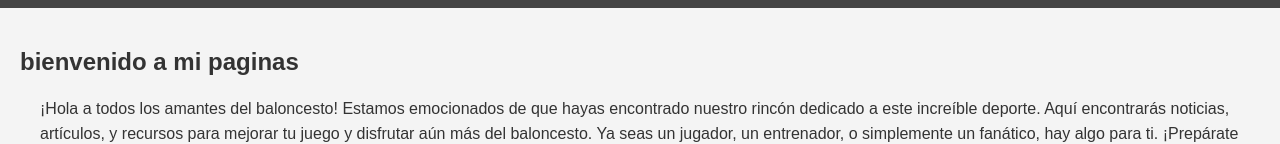
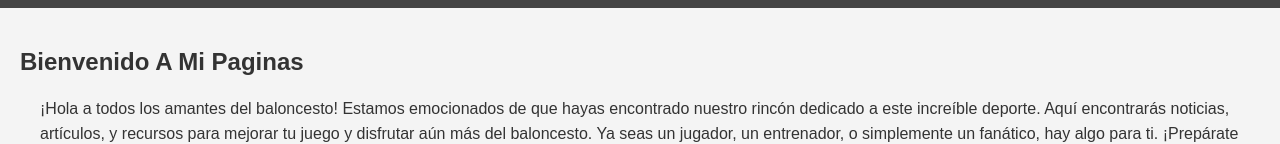
Before and after one commit to OSNEY788/lab2, a plain HTML site: page index.html in a window 1280 px wide. Shown: the part 356-500 px from the top of the page. Drawn offline with Linux system fonts and the light colour scheme.

Commit message:
jgbhjvyi

```diff
--- a/index.html
+++ b/index.html
@@ -22,7 +22,7 @@
 
     <main>
         <div>
-            <h2>bienvenido a mi paginas</h2>
+            <h2>Bienvenido A Mi Paginas</h2>
             <p>¡Hola a todos los amantes del baloncesto! Estamos emocionados de que hayas encontrado nuestro rincón dedicado a este increíble deporte. Aquí encontrarás noticias, artículos, y recursos para mejorar tu juego y disfrutar aún más del baloncesto. Ya seas un jugador, un entrenador, o simplemente un fanático, hay algo para ti.
 
                 ¡Prepárate para sumergirte en el mundo del baloncesto con nosotros!¡Hola a todos los amantes del baloncesto! Estamos emocionados de que hayas encontrado nuestro rincón dedicado a este increíble deporte. Aquí encontrarás noticias, artículos, y recursos para mejorar tu juego y disfrutar aún más del baloncesto. Ya seas un jugador, un entrenador, o simplemente un fanático, hay algo para ti.
```
